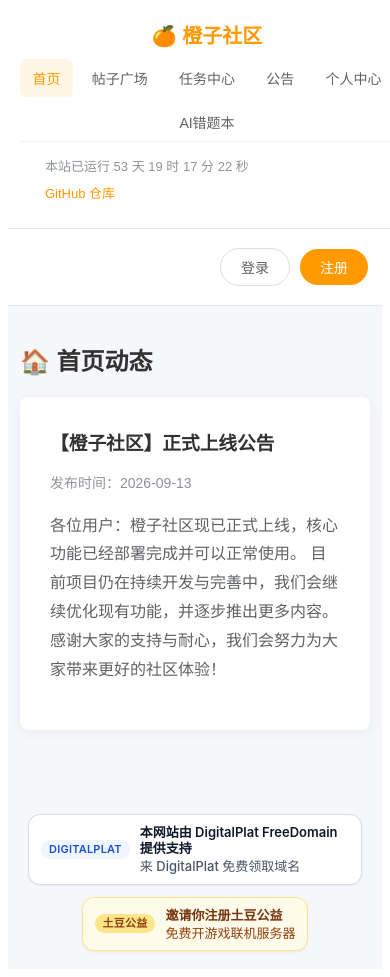
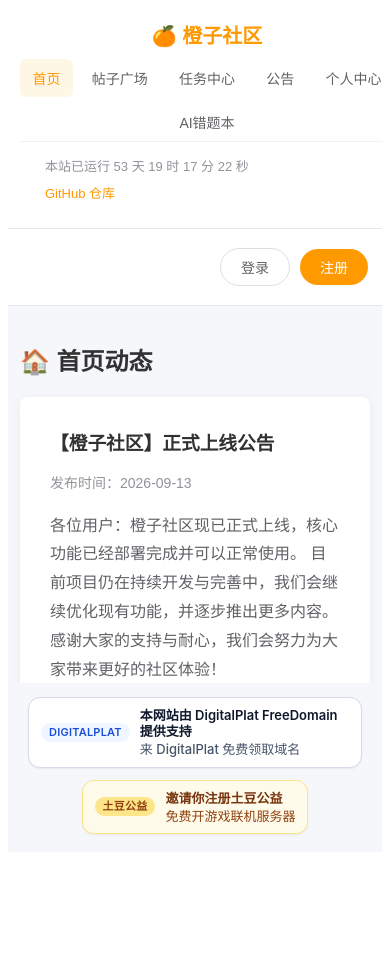
Before and after one commit to orange838/orange-community, a Vue app in the folder orange-frontend/: page /admin in a window 390 px wide. After the commit the page ends 860 px from the top, so only its background shows below. Built offline with nearby package versions, Linux system fonts and the light colour scheme.

Commit message:
fix(frontend): 修复窄屏页面级滚动条(移动端改内容区内滚) + 跳转/captcha返回后表单草稿恢复

```diff
--- a/orange-frontend/src/App.vue
+++ b/orange-frontend/src/App.vue
@@ -455,9 +455,11 @@ const handleLogout = async () => {
 .sidebar-footer a:hover { text-decoration: underline; }
 @media (max-width: 768px) {
   .app-container {
-    display: block;
-    min-height: 100vh;
-    height: auto;
+    display: flex;
+    flex-direction: column;
+    height: 100vh;
+    min-height: 0;
+    overflow: hidden;
   }
 
   .sidebar {
@@ -465,6 +467,7 @@ const handleLogout = async () => {
     padding: 12px 12px 8px;
     border-right: none;
     border-bottom: 1px solid #e4e7ed;
+    flex: none;
   }
 
   .logo {
@@ -497,8 +500,9 @@ const handleLogout = async () => {
   }
 
   .main-wrapper {
-    min-height: calc(100vh - 104px);
-    overflow: visible;
+    flex: 1;
+    min-height: 0;
+    overflow: hidden;
   }
 
   .top-header {
@@ -515,7 +519,8 @@ const handleLogout = async () => {
 
   .content-area {
     padding: 16px 12px 24px;
-    overflow: visible;
+    flex: 1;
+    overflow-y: auto;
   }
 }
 </style>
--- a/orange-frontend/src/components/LoginModal.vue
+++ b/orange-frontend/src/components/LoginModal.vue
@@ -441,6 +441,17 @@ const onKeydown = (e) => {
 }
 
 onMounted(() => {
+  // 从 /captcha 返回时恢复表单草稿（跳转前已保存）
+  const draft = sessionStorage.getItem('login_draft')
+  if (draft) {
+    try {
+      const d = JSON.parse(draft)
+      Object.assign(formData, d.form || {})
+      if (d.loginMethod) loginMethod.value = d.loginMethod
+      if (typeof d.resetMode === 'boolean') resetMode.value = d.resetMode
+      sessionStorage.removeItem('login_draft')
+    } catch (e) { /* 忽略 */ }
+  }
   renderTurnstile()
   const invite = getInviteFromUrl()
   const referralCode = getReferralFromUrl()
@@ -479,6 +490,12 @@ const sendCode = async () => {
   if (Date.now() - captchaTs > 10 * 60 * 1000) {
     showToast('请先完成抓娃娃人机验证！', 'error')
     if (props.mode !== 'page') handleClose()  // 弹窗模式先关闭，页面模式直接跳转
+    // 跳转前保存表单草稿，返回 /login 后恢复，避免已填内容丢失
+    sessionStorage.setItem('login_draft', JSON.stringify({
+      form: { ...formData },
+      loginMethod: loginMethod.value,
+      resetMode: resetMode.value
+    }))
     router.push('/captcha')
     return
   }
```
